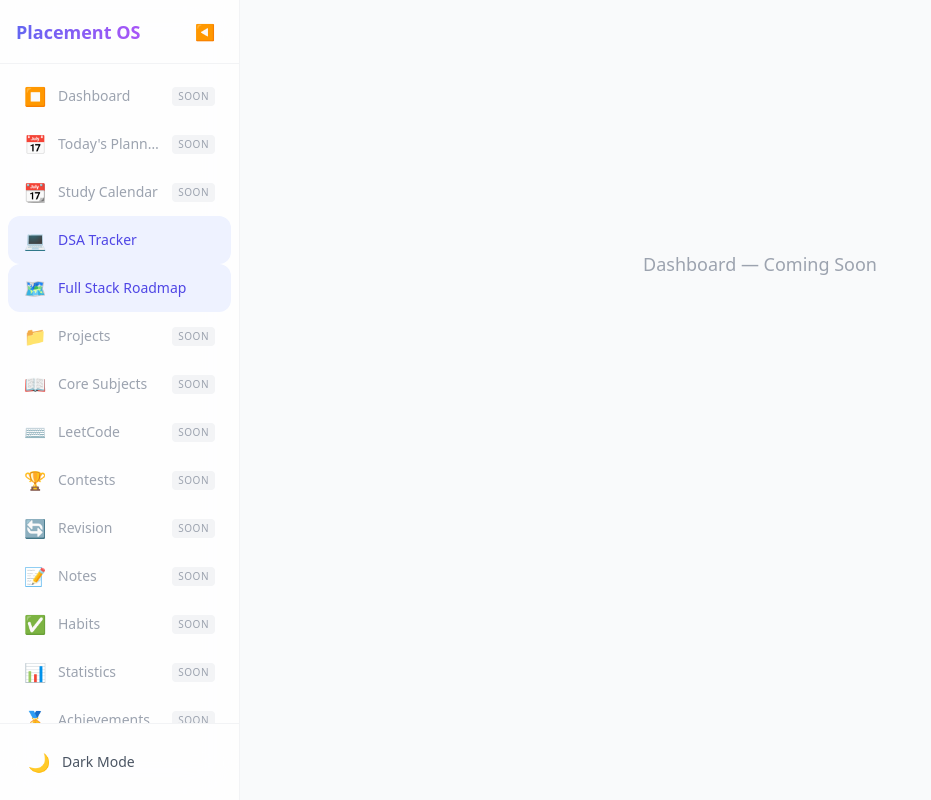
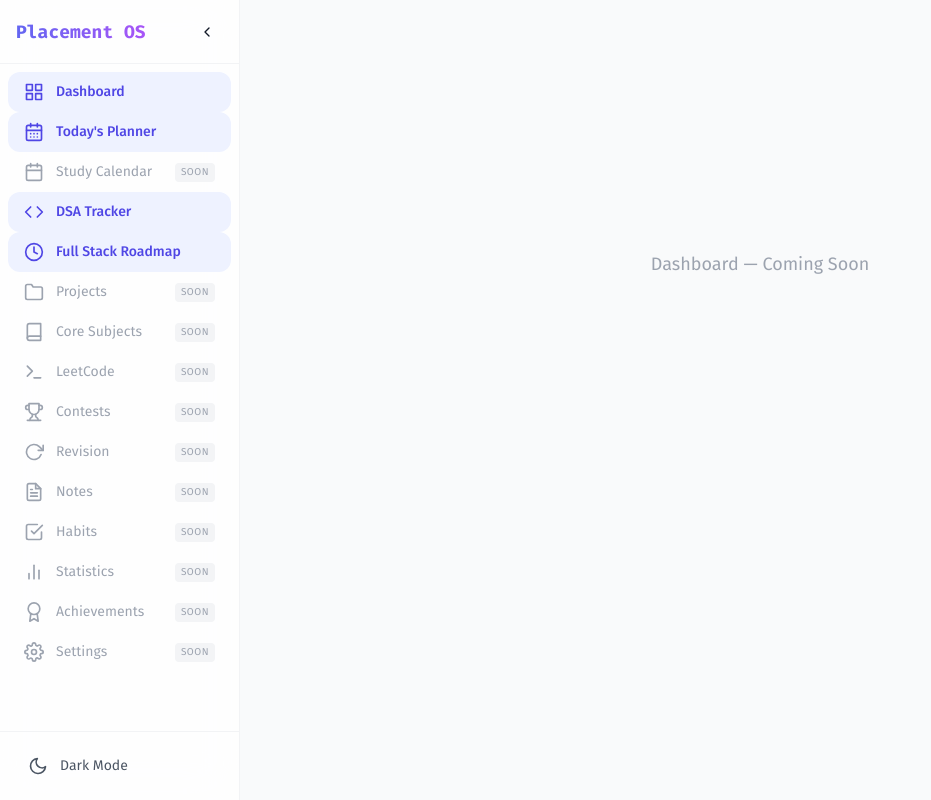
Before and after one commit to Nikhil-bitdev/placement-os, a React (Vite) app: page /dashboard in a window 1280 px wide. Shown: the whole page, without its empty margins (0-931 px from the left). Built offline with nearby package versions, Linux system fonts and the light colour scheme.

Commit message:
ui: add Fira Code/Sans typography, SVG icons, improved dark palette, animations, focus states

```diff
--- a/index.html
+++ b/index.html
@@ -5,6 +5,7 @@
     <link rel="icon" type="image/svg+xml" href="/favicon.svg" />
     <meta name="viewport" content="width=device-width, initial-scale=1.0" />
     <title>Placement OS</title>
+    <link href="https://fonts.googleapis.com/css2?family=Fira+Code:wght@400;500;600;700&family=Fira+Sans:wght@300;400;500;600;700&display=swap" rel="stylesheet">
   </head>
   <body class="antialiased">
     <div id="root"></div>
--- a/src/components/Layout.tsx
+++ b/src/components/Layout.tsx
@@ -6,13 +6,13 @@ export default function Layout() {
   const { sidebarOpen } = useUIStore()
 
   return (
-    <div className="min-h-screen bg-gray-50 dark:bg-gray-950 transition-colors duration-300">
+    <div className="min-h-dvh bg-gray-50 dark:bg-[#050506] transition-colors duration-300">
+      {/* Skip to main content */}
+      <a href="#main-content" className="sr-only focus:not-sr-only focus:fixed focus:top-4 focus:left-4 focus:z-[9999] focus:px-4 focus:py-2 focus:bg-indigo-500 focus:text-white focus:rounded-lg">
+        Skip to main content
+      </a>
       <Sidebar />
-      <main
-        className={`transition-all duration-300 min-h-screen ${
-          sidebarOpen ? 'ml-60' : 'ml-16'
-        }`}
-      >
+      <main id="main-content" className={`transition-all duration-300 min-h-dvh ${sidebarOpen ? 'ml-60' : 'ml-16'}`}>
         <div className="p-6 max-w-7xl mx-auto">
           <Outlet />
         </div>
--- a/src/components/Sidebar.tsx
+++ b/src/components/Sidebar.tsx
@@ -2,38 +2,83 @@ import { NavLink } from 'react-router-dom'
 import { useUIStore } from '../store/uiStore'
 
 const navItems = [
-  { to: '/dashboard', label: 'Dashboard', icon: '⏹' },
-  { to: '/planner', label: "Today's Planner", icon: '📅' },
-  { to: '/calendar', label: 'Study Calendar', icon: '📆' },
-  { to: '/dsa-tracker', label: 'DSA Tracker', icon: '💻' },
-  { to: '/roadmap', label: 'Full Stack Roadmap', icon: '🗺' },
-  { to: '/projects', label: 'Projects', icon: '📁' },
-  { to: '/subjects', label: 'Core Subjects', icon: '📖' },
-  { to: '/leetcode', label: 'LeetCode', icon: '⌨️' },
-  { to: '/contests', label: 'Contests', icon: '🏆' },
-  { to: '/revision', label: 'Revision', icon: '🔄' },
-  { to: '/notes', label: 'Notes', icon: '📝' },
-  { to: '/habits', label: 'Habits', icon: '✅' },
-  { to: '/statistics', label: 'Statistics', icon: '📊' },
-  { to: '/achievements', label: 'Achievements', icon: '🏅' },
-  { to: '/settings', label: 'Settings', icon: '⚙️' },
+  {
+    to: '/dashboard', label: 'Dashboard',
+    icon: <svg className="w-5 h-5 flex-shrink-0" viewBox="0 0 24 24" fill="none" stroke="currentColor" strokeWidth="2" strokeLinecap="round" strokeLinejoin="round"><rect x="3" y="3" width="7" height="7"/><rect x="14" y="3" width="7" height="7"/><rect x="3" y="14" width="7" height="7"/><rect x="14" y="14" width="7" height="7"/></svg>,
+  },
+  {
+    to: '/planner', label: "Today's Planner",
+    icon: <svg className="w-5 h-5 flex-shrink-0" viewBox="0 0 24 24" fill="none" stroke="currentColor" strokeWidth="2" strokeLinecap="round" strokeLinejoin="round"><rect x="3" y="4" width="18" height="18" rx="2" ry="2"/><line x1="16" y1="2" x2="16" y2="6"/><line x1="8" y1="2" x2="8" y2="6"/><line x1="3" y1="10" x2="21" y2="10"/><path d="M16 14h.01"/><path d="M12 14h.01"/><path d="M8 14h.01"/><path d="M16 18h.01"/><path d="M12 18h.01"/><path d="M8 18h.01"/></svg>,
+  },
+  {
+    to: '/calendar', label: 'Study Calendar',
+    icon: <svg className="w-5 h-5 flex-shrink-0" viewBox="0 0 24 24" fill="none" stroke="currentColor" strokeWidth="2" strokeLinecap="round" strokeLinejoin="round"><rect x="3" y="4" width="18" height="18" rx="2" ry="2"/><line x1="16" y1="2" x2="16" y2="6"/><line x1="8" y1="2" x2="8" y2="6"/><line x1="3" y1="10" x2="21" y2="10"/></svg>,
+  },
+  {
+    to: '/dsa-tracker', label: 'DSA Tracker',
+    icon: <svg className="w-5 h-5 flex-shrink-0" viewBox="0 0 24 24" fill="none" stroke="currentColor" strokeWidth="2" strokeLinecap="round" strokeLinejoin="round"><polyline points="16 18 22 12 16 6"/><polyline points="8 6 2 12 8 18"/></svg>,
+  },
+  {
+    to: '/roadmap', label: 'Full Stack Roadmap',
+    icon: <svg className="w-5 h-5 flex-shrink-0" viewBox="0 0 24 24" fill="none" stroke="currentColor" strokeWidth="2" strokeLinecap="round" strokeLinejoin="round"><circle cx="12" cy="12" r="10"/><polyline points="12 6 12 12 16 14"/></svg>,
+  },
+  {
+    to: '/projects', label: 'Projects',
+    icon: <svg className="w-5 h-5 flex-shrink-0" viewBox="0 0 24 24" fill="none" stroke="currentColor" strokeWidth="2" strokeLinecap="round" strokeLinejoin="round"><path d="M22 19a2 2 0 01-2 2H4a2 2 0 01-2-2V5a2 2 0 012-2h5l2 3h9a2 2 0 012 2z"/></svg>,
+  },
+  {
+    to: '/subjects', label: 'Core Subjects',
+    icon: <svg className="w-5 h-5 flex-shrink-0" viewBox="0 0 24 24" fill="none" stroke="currentColor" strokeWidth="2" strokeLinecap="round" strokeLinejoin="round"><path d="M4 19.5A2.5 2.5 0 016.5 17H20"/><path d="M6.5 2H20v20H6.5A2.5 2.5 0 014 19.5v-15A2.5 2.5 0 016.5 2z"/></svg>,
+  },
+  {
+    to: '/leetcode', label: 'LeetCode',
+    icon: <svg className="w-5 h-5 flex-shrink-0" viewBox="0 0 24 24" fill="none" stroke="currentColor" strokeWidth="2" strokeLinecap="round" strokeLinejoin="round"><polyline points="4 17 10 11 4 5"/><line x1="12" y1="19" x2="20" y2="19"/></svg>,
+  },
+  {
+    to: '/contests', label: 'Contests',
+    icon: <svg className="w-5 h-5 flex-shrink-0" viewBox="0 0 24 24" fill="none" stroke="currentColor" strokeWidth="2" strokeLinecap="round" strokeLinejoin="round"><path d="M6 9H4.5a2.5 2.5 0 010-5H6"/><path d="M18 9h1.5a2.5 2.5 0 000-5H18"/><path d="M4 22h16"/><path d="M10 14.66V17c0 .55-.47.98-.97 1.21C7.85 18.75 7 20.24 7 22"/><path d="M14 14.66V17c0 .55.47.98.97 1.21C16.15 18.75 17 20.24 17 22"/><path d="M18 2H6v7a6 6 0 0012 0V2z"/></svg>,
+  },
+  {
+    to: '/revision', label: 'Revision',
+    icon: <svg className="w-5 h-5 flex-shrink-0" viewBox="0 0 24 24" fill="none" stroke="currentColor" strokeWidth="2" strokeLinecap="round" strokeLinejoin="round"><polyline points="23 4 23 10 17 10"/><path d="M20.49 15a9 9 0 11-2.12-9.36L23 10"/></svg>,
+  },
+  {
+    to: '/notes', label: 'Notes',
+    icon: <svg className="w-5 h-5 flex-shrink-0" viewBox="0 0 24 24" fill="none" stroke="currentColor" strokeWidth="2" strokeLinecap="round" strokeLinejoin="round"><path d="M14 2H6a2 2 0 00-2 2v16a2 2 0 002 2h12a2 2 0 002-2V8z"/><polyline points="14 2 14 8 20 8"/><line x1="16" y1="13" x2="8" y2="13"/><line x1="16" y1="17" x2="8" y2="17"/><polyline points="10 9 9 9 8 9"/></svg>,
+  },
+  {
+    to: '/habits', label: 'Habits',
+    icon: <svg className="w-5 h-5 flex-shrink-0" viewBox="0 0 24 24" fill="none" stroke="currentColor" strokeWidth="2" strokeLinecap="round" strokeLinejoin="round"><polyline points="9 11 12 14 22 4"/><path d="M21 12v7a2 2 0 01-2 2H5a2 2 0 01-2-2V5a2 2 0 012-2h11"/></svg>,
+  },
+  {
+    to: '/statistics', label: 'Statistics',
+    icon: <svg className="w-5 h-5 flex-shrink-0" viewBox="0 0 24 24" fill="none" stroke="currentColor" strokeWidth="2" strokeLinecap="round" strokeLinejoin="round"><line x1="18" y1="20" x2="18" y2="10"/><line x1="12" y1="20" x2="12" y2="4"/><line x1="6" y1="20" x2="6" y2="14"/></svg>,
+  },
+  {
+    to: '/achievements', label: 'Achievements',
+    icon: <svg className="w-5 h-5 flex-shrink-0" viewBox="0 0 24 24" fill="none" stroke="currentColor" strokeWidth="2" strokeLinecap="round" strokeLinejoin="round"><circle cx="12" cy="8" r="7"/><polyline points="8.21 13.89 7 23 12 20 17 23 15.79 13.88"/></svg>,
+  },
+  {
+    to: '/settings', label: 'Settings',
+    icon: <svg className="w-5 h-5 flex-shrink-0" viewBox="0 0 24 24" fill="none" stroke="currentColor" strokeWidth="2" strokeLinecap="round" strokeLinejoin="round"><circle cx="12" cy="12" r="3"/><path d="M19.4 15a1.65 1.65 0 00.33 1.82l.06.06a2 2 0 010 2.83 2 2 0 01-2.83 0l-.06-.06a1.65 1.65 0 00-1.82-.33 1.65 1.65 0 00-1 1.51V21a2 2 0 01-2 2 2 2 0 01-2-2v-.09A1.65 1.65 0 009 19.4a1.65 1.65 0 00-1.82.33l-.06.06a2 2 0 01-2.83 0 2 2 0 010-2.83l.06-.06A1.65 1.65 0 004.68 15a1.65 1.65 0 00-1.51-1H3a2 2 0 01-2-2 2 2 0 012-2h.09A1.65 1.65 0 004.6 9a1.65 1.65 0 00-.33-1.82l-.06-.06a2 2 0 010-2.83 2 2 0 012.83 0l.06.06A1.65 1.65 0 009 4.68a1.65 1.65 0 001-1.51V3a2 2 0 012-2 2 2 0 012 2v.09a1.65 1.65 0 001 1.51 1.65 1.65 0 001.82-.33l.06-.06a2 2 0 012.83 0 2 2 0 010 2.83l-.06.06A1.65 1.65 0 0019.4 9a1.65 1.65 0 001.51 1H21a2 2 0 012 2 2 2 0 01-2 2h-.09a1.65 1.65 0 00-1.51 1z"/></svg>,
+  },
 ]
 
-const activePages = ['/dsa-tracker', '/roadmap']
+const activePages = ['/dsa-tracker', '/roadmap', '/dashboard', '/planner']
 
 export default function Sidebar() {
   const { sidebarOpen, toggleSidebar, theme, toggleTheme } = useUIStore()
 
   return (
     <aside
-      className={`fixed top-0 left-0 h-full z-40 flex flex-col bg-white/80 dark:bg-gray-900/80 backdrop-blur-xl border-r border-gray-200/50 dark:border-gray-700/50 transition-all duration-300 ${
+      className={`fixed top-0 left-0 h-full z-40 flex flex-col bg-white/80 dark:bg-[#0a0a0c]/80 backdrop-blur-xl border-r border-gray-200/50 dark:border-[#ffffff14] transition-all duration-300 ${
         sidebarOpen ? 'w-60' : 'w-16'
       }`}
     >
       {/* Header */}
-      <div className="flex items-center justify-between p-4 h-16 border-b border-gray-200/50 dark:border-gray-700/50">
+      <div className="flex items-center justify-between p-4 h-16 border-b border-gray-200/50 dark:border-[#ffffff14]">
         {sidebarOpen && (
-          <span className="font-bold text-lg bg-gradient-to-r from-indigo-500 to-purple-500 bg-clip-text text-transparent">
+          <span className="font-heading font-bold text-lg bg-gradient-to-r from-indigo-500 to-purple-500 bg-clip-text text-transparent">
             Placement OS
           </span>
         )}
@@ -42,7 +87,13 @@ export default function Sidebar() {
           className="p-2 rounded-lg hover:bg-gray-100 dark:hover:bg-gray-800 transition-colors"
           aria-label={sidebarOpen ? 'Collapse sidebar' : 'Expand sidebar'}
         >
-          {sidebarOpen ? '◀' : '▶'}
+          <svg className="w-4 h-4" viewBox="0 0 24 24" fill="none" stroke="currentColor" strokeWidth="2" strokeLinecap="round" strokeLinejoin="round">
+            {sidebarOpen ? (
+              <polyline points="15 18 9 12 15 6" />
+            ) : (
+              <polyline points="9 18 15 12 9 6" />
+            )}
+          </svg>
         </button>
       </div>
 
@@ -61,7 +112,7 @@ export default function Sidebar() {
                   : 'text-gray-400 dark:text-gray-600 cursor-not-allowed'
               }`}
             >
-              <span className="text-lg flex-shrink-0">{item.icon}</span>
+              <span className="flex-shrink-0">{item.icon}</span>
               {sidebarOpen && (
                 <span className="truncate text-sm flex-1">{item.label}</span>
               )}
@@ -76,12 +127,25 @@ export default function Sidebar() {
       </nav>
 
       {/* Theme toggle */}
-      <div className="p-4 border-t border-gray-200/50 dark:border-gray-700/50">
+      <div className="p-4 border-t border-gray-200/50 dark:border-[#ffffff14]">
         <button
           onClick={toggleTheme}
           className="flex items-center gap-3 w-full px-3 py-2 rounded-xl hover:bg-gray-100 dark:hover:bg-gray-800 transition-colors text-sm text-gray-600 dark:text-gray-400"
+          aria-label={theme === 'light' ? 'Switch to dark mode' : 'Switch to light mode'}
         >
-          <span className="text-lg">{theme === 'light' ? '🌙' : '☀️'}</span>
+          {theme === 'light' ? (
+            <svg className="w-5 h-5 flex-shrink-0" viewBox="0 0 24 24" fill="none" stroke="currentColor" strokeWidth="2" strokeLinecap="round" strokeLinejoin="round">
+              <path d="M21 12.79A9 9 0 1111.21 3 7 7 0 0021 12.79z"/>
+            </svg>
+          ) : (
+            <svg className="w-5 h-5 flex-shrink-0" viewBox="0 0 24 24" fill="none" stroke="currentColor" strokeWidth="2" strokeLinecap="round" strokeLinejoin="round">
+              <circle cx="12" cy="12" r="5"/>
+              <line x1="12" y1="1" x2="12" y2="3"/><line x1="12" y1="21" x2="12" y2="23"/>
+              <line x1="4.22" y1="4.22" x2="5.64" y2="5.64"/><line x1="18.36" y1="18.36" x2="19.78" y2="19.78"/>
+              <line x1="1" y1="12" x2="3" y2="12"/><line x1="21" y1="12" x2="23" y2="12"/>
+              <line x1="4.22" y1="19.78" x2="5.64" y2="18.36"/><line x1="18.36" y1="5.64" x2="19.78" y2="4.22"/>
+            </svg>
+          )}
           {sidebarOpen && <span>{theme === 'light' ? 'Dark Mode' : 'Light Mode'}</span>}
         </button>
       </div>
--- a/src/index.css
+++ b/src/index.css
@@ -9,15 +9,23 @@
 }
 
 body {
-  @apply bg-gray-50 text-gray-900 dark:bg-gray-950 dark:text-gray-100 transition-colors duration-300;
+  font-family: 'Fira Sans', system-ui, sans-serif;
+  @apply bg-gray-50 text-gray-900 dark:bg-[#050506] dark:text-gray-100 transition-colors duration-300;
+}
+
+h1, h2, h3, h4, h5, h6 {
+  font-family: 'Fira Code', monospace;
 }
 
 @layer components {
   .glass {
-    @apply bg-white/80 dark:bg-gray-900/80 backdrop-blur-xl border border-white/20 dark:border-gray-700/20 shadow-lg;
+    @apply bg-white/80 dark:bg-[#0a0a0c]/90 backdrop-blur-xl border border-white/20 dark:border-[#ffffff14] shadow-lg dark:shadow-[#00000080];
   }
   .glass-hover {
-    @apply hover:bg-white/90 dark:hover:bg-gray-900/90 transition-colors duration-200;
+    @apply hover:bg-white/90 dark:hover:bg-[#0a0a0c] transition-colors duration-200;
+  }
+  .card-stats {
+    @apply text-2xl font-bold font-mono;
   }
 }
 
@@ -28,6 +36,20 @@ body {
   }
   .dark .scrollbar-thin {
     scrollbar-color: theme('colors.gray.700') transparent;
+  }
+}
+
+/* Focus visible ring for keyboard nav */
+*:focus-visible {
+  @apply outline-none ring-2 ring-indigo-500 ring-offset-2 ring-offset-white dark:ring-offset-[#050506];
+}
+
+/* Reduced motion */
+@media (prefers-reduced-motion: reduce) {
+  *, *::before, *::after {
+    animation-duration: 0.01ms !important;
+    animation-iteration-count: 1 !important;
+    transition-duration: 0.01ms !important;
   }
 }
 
--- a/tailwind.config.js
+++ b/tailwind.config.js
@@ -4,6 +4,11 @@ export default {
   darkMode: 'class',
   theme: {
     extend: {
+      fontFamily: {
+        sans: ['Fira Sans', 'system-ui', 'sans-serif'],
+        mono: ['Fira Code', 'monospace'],
+        heading: ['Fira Code', 'monospace'],
+      },
       colors: {
         accent: {
           DEFAULT: '#6366f1',
@@ -11,12 +16,20 @@ export default {
           dark: '#4f46e5',
         },
       },
+      transitionTimingFunction: {
+        'out-expo': 'cubic-bezier(0.16, 1, 0.3, 1)',
+      },
       animation: {
         'fade-in': 'fadeIn 0.3s ease-out',
+        'fade-in-up': 'fadeInUp 0.3s ease-out',
       },
       keyframes: {
         fadeIn: {
-          '0%': { opacity: '0', transform: 'translateY(4px)' },
+          '0%': { opacity: '0' },
+          '100%': { opacity: '1' },
+        },
+        fadeInUp: {
+          '0%': { opacity: '0', transform: 'translateY(8px)' },
           '100%': { opacity: '1', transform: 'translateY(0)' },
         },
       },
```
